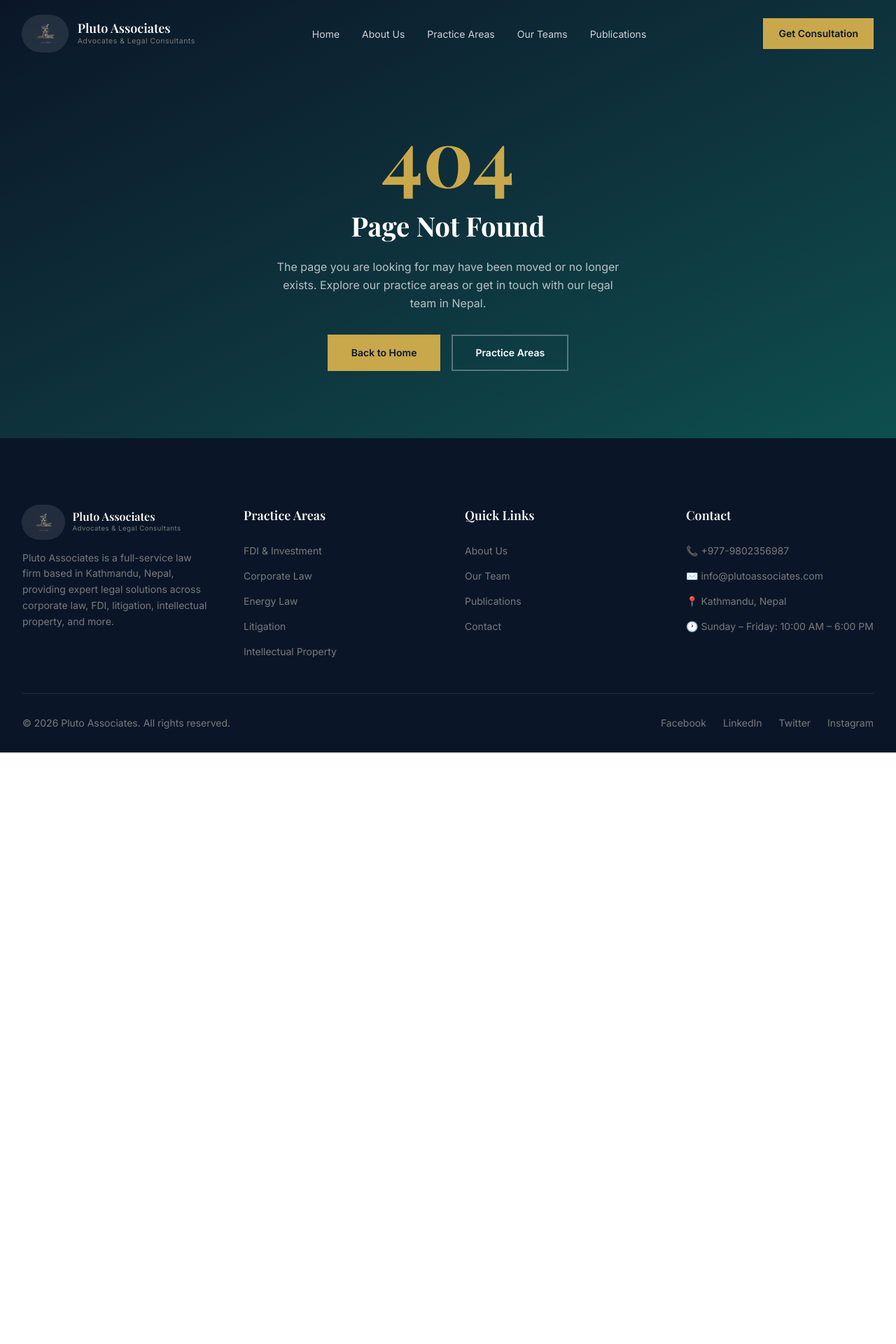
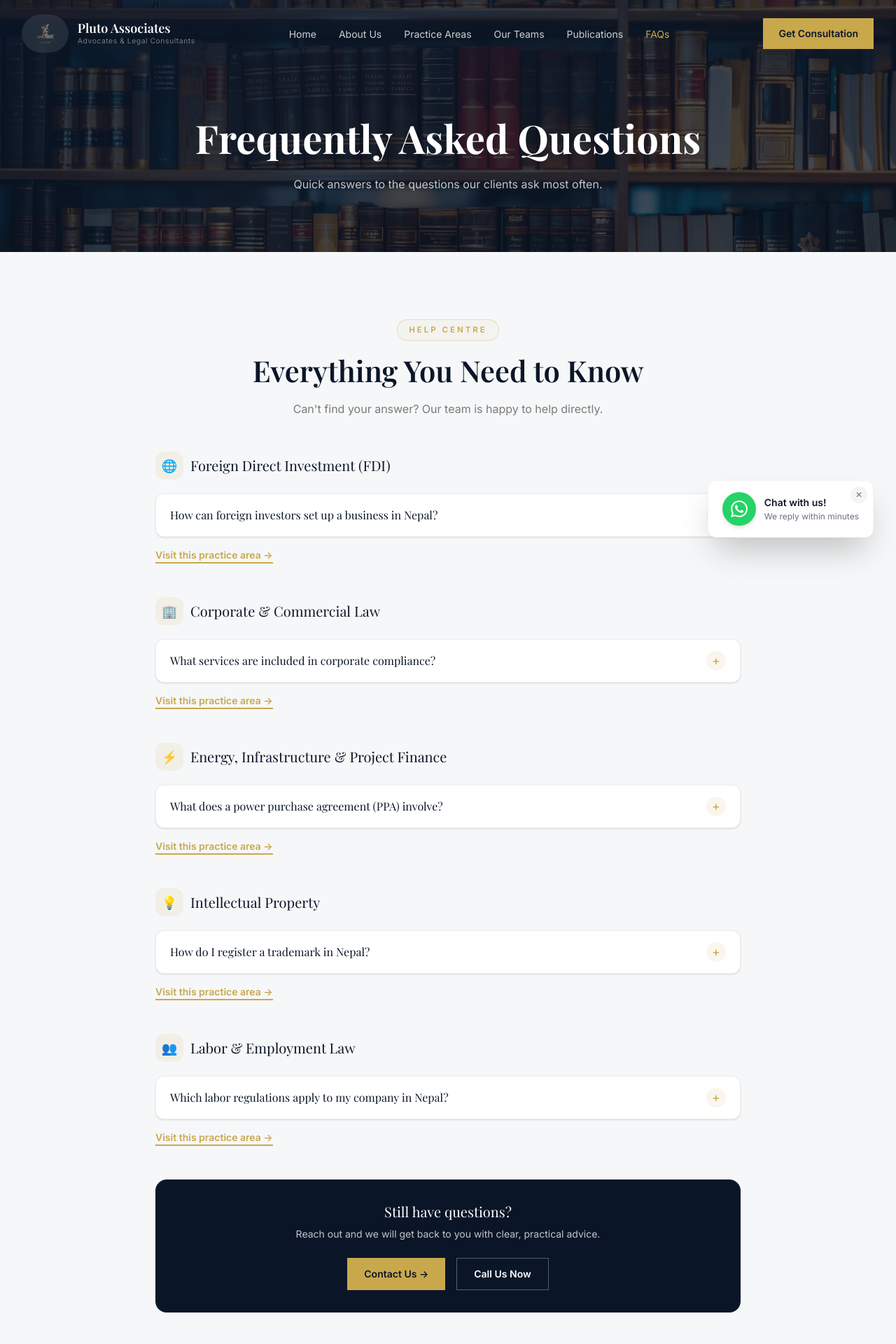
Before and after one commit to plutoassociates5-cyber/plutoassociates, a React (Vite) app: page /faq in a window 1280 px wide. Shown: the top 1920 px of the page at 70% size. Before the commit the page ends 1075 px from the top, so only its background shows below. Built offline with nearby package versions, Linux system fonts and the light colour scheme.

Commit message:
feat: add public FAQ page and link admin FAQs to it

```diff
--- a/scripts/prerender.cjs
+++ b/scripts/prerender.cjs
@@ -158,6 +158,7 @@ function buildSitemap(entry, published) {
     { loc: '/about', lastmod: today, freq: 'monthly', priority: '0.8' },
     { loc: '/practice-areas', lastmod: today, freq: 'monthly', priority: '0.9' },
     { loc: '/teams', lastmod: today, freq: 'monthly', priority: '0.8' },
+    { loc: '/faq', lastmod: today, freq: 'weekly', priority: '0.7' },
     { loc: '/publications', lastmod: today, freq: 'weekly', priority: '0.7' },
     { loc: '/contact', lastmod: today, freq: 'monthly', priority: '0.7' },
   ];
@@ -215,6 +216,7 @@ function buildSitemap(entry, published) {
     { path: '/about', dir: path.join(DIST, 'about') },
     { path: '/practice-areas', dir: path.join(DIST, 'practice-areas') },
     { path: '/teams', dir: path.join(DIST, 'teams') },
+    { path: '/faq', dir: path.join(DIST, 'faq') },
     { path: '/publications', dir: path.join(DIST, 'publications') },
     { path: '/contact', dir: path.join(DIST, 'contact') },
   ];
--- a/src/App.jsx
+++ b/src/App.jsx
@@ -8,6 +8,7 @@ import PracticeAreaDetailPage from './pages/PracticeAreaDetailPage';
 import TeamsPage from './pages/TeamsPage';
 import PublicationsPage from './pages/PublicationsPage';
 import ArticlePage from './pages/ArticlePage';
+import FaqPage from './pages/FaqPage';
 import ContactPage from './pages/ContactPage';
 import NotFoundPage from './pages/NotFoundPage';
 import ScrollToTop from './components/PublicHooks';
@@ -29,6 +30,7 @@ export default function App() {
           <Route path="/practice-areas" element={<PracticeAreasPage />} />
           <Route path="/practice-areas/:slug" element={<PracticeAreaDetailPage />} />
           <Route path="/teams" element={<TeamsPage />} />
+          <Route path="/faq" element={<FaqPage />} />
           <Route path="/publications" element={<PublicationsPage />} />
           <Route path="/publications/:slug" element={<ArticlePage />} />
           <Route path="/contact" element={<ContactPage />} />
--- a/src/components/PublicFooter.jsx
+++ b/src/components/PublicFooter.jsx
@@ -38,6 +38,7 @@ export default function PublicFooter() {
               <li><Link to="/about" className="text-text-light text-sm no-underline transition-colors duration-300 hover:text-gold">About Us</Link></li>
               <li><Link to="/teams" className="text-text-light text-sm no-underline transition-colors duration-300 hover:text-gold">Our Team</Link></li>
               <li><Link to="/publications" className="text-text-light text-sm no-underline transition-colors duration-300 hover:text-gold">Publications</Link></li>
+              <li><Link to="/faq" className="text-text-light text-sm no-underline transition-colors duration-300 hover:text-gold">FAQs</Link></li>
               <li><Link to="/contact" className="text-text-light text-sm no-underline transition-colors duration-300 hover:text-gold">Contact</Link></li>
             </ul>
           </div>
--- a/src/components/PublicNavbar.jsx
+++ b/src/components/PublicNavbar.jsx
@@ -9,6 +9,7 @@ const NAV_ITEMS = [
   { to: '/practice-areas', label: 'Practice Areas' },
   { to: '/teams', label: 'Our Teams' },
   { to: '/publications', label: 'Publications' },
+  { to: '/faq', label: 'FAQs' },
 ];
 
 export default function PublicNavbar() {
--- /dev/null
+++ b/src/pages/FaqPage.jsx
@@ -0,0 +1,110 @@
+import { useEffect, useState } from 'react';
+import { Link } from 'react-router-dom';
+import PublicNavbar from '../components/PublicNavbar';
+import PublicFooter from '../components/PublicFooter';
+import { WhatsAppPopup } from '../components/PublicUtils';
+import { getFaqs, getPracticeAreas } from '../utils/contentStore';
+import hero1 from '../assets/hero-1.jpeg';
+
+export default function FaqPage() {
+  const [open, setOpen] = useState({});
+  const faqs = getFaqs();
+  const areas = getPracticeAreas();
+
+  const general = faqs.filter((f) => f.area === 'general');
+  const areaFaqs = faqs.filter((f) => f.area !== 'general');
+  const groupedAreas = areas
+    .map((a) => ({ area: a, items: areaFaqs.filter((f) => f.area === a.id) }))
+    .filter((g) => g.items.length > 0);
+
+  const toggle = (id) => setOpen((prev) => ({ ...prev, [id]: !prev[id] }));
+
+  useEffect(() => {
+    const onHash = () => {
+      const id = window.location.hash.slice(1);
+      if (id) document.getElementById('faq-' + id)?.scrollIntoView({ behavior: 'smooth' });
+    };
+    onHash();
+  }, []);
+
+  const FAQAccordion = ({ list }) => (
+    <div className="flex flex-col gap-3">
+      {list.map((f) => {
+        const isOpen = !!open[f.id];
+        return (
+          <div key={f.id} id={`faq-${f.id}`} className="bg-white border border-light-gray rounded-xl overflow-hidden shadow-sm">
+            <button
+              onClick={() => toggle(f.id)}
+              className="w-full flex items-center justify-between gap-4 text-left px-5 py-4 bg-transparent border-none cursor-pointer group"
+              aria-expanded={isOpen}
+            >
+              <span className="font-serif text-navy text-base leading-snug group-hover:text-gold">{f.question}</span>
+              <span className={`w-7 h-7 rounded-full bg-gold/10 text-gold flex items-center justify-center text-lg shrink-0 transition-transform duration-300 ${isOpen ? 'rotate-45' : ''}`}>+</span>
+            </button>
+            <div className={`grid transition-all duration-300 ${isOpen ? 'grid-rows-[1fr]' : 'grid-rows-[0fr]'}`}>
+              <div className="overflow-hidden">
+                <div className="px-5 pb-5 text-text-body leading-relaxed border-t border-light-gray pt-4">{f.answer}</div>
+              </div>
+            </div>
+          </div>
+        );
+      })}
+    </div>
+  );
+
+  return (
+    <div>
+      <PublicNavbar />
+
+      <section className="relative h-[45vh] min-h-[300px] flex items-center justify-center text-center bg-cover bg-center" style={{ backgroundImage: `url(${hero1})` }}>
+        <div className="absolute inset-0 bg-gradient-to-br from-navy/88 to-navy/65" />
+        <div className="relative z-10 pt-[70px]">
+          <h1 className="font-serif text-[clamp(2.2rem,5vw,3.5rem)] text-white font-bold mb-3">Frequently Asked Questions</h1>
+          <p className="text-white/75 max-w-2xl mx-auto px-4">Quick answers to the questions our clients ask most often.</p>
+        </div>
+      </section>
+
+      <section className="py-16 lg:py-24 bg-[#f6f7f8]">
+        <div className="max-w-[900px] mx-auto px-4 sm:px-6 lg:px-8">
+          <div className="text-center max-w-3xl mx-auto mb-12">
+            <span className="inline-flex items-center gap-2 text-[0.72rem] font-semibold tracking-[3px] uppercase text-gold mb-4 px-4 py-1.5 border border-gold/30 rounded-full bg-gold/5 reveal-anim">Help Centre</span>
+            <h2 className="font-serif text-[clamp(1.8rem,4vw,2.6rem)] text-navy leading-tight mb-4 font-semibold reveal-anim">Everything You Need to Know</h2>
+            <p className="text-base text-text-light leading-relaxed reveal-anim">Can't find your answer? Our team is happy to help directly.</p>
+          </div>
+
+          {general.length > 0 && (
+            <div className="mb-12">
+              <h3 className="font-serif text-xl text-navy mb-5 flex items-center gap-2.5"><span className="w-10 h-10 rounded-xl bg-gold text-navy flex items-center justify-center text-lg shrink-0">💬</span> General</h3>
+              <FAQAccordion list={general} />
+            </div>
+          )}
+
+          {groupedAreas.map(({ area, items }) => (
+            <div key={area.id} id={`area-${area.id}`} className="mb-12">
+              <h3 className="font-serif text-xl text-navy mb-5 flex items-center gap-2.5">
+                <span className="w-10 h-10 rounded-xl bg-gold/10 flex items-center justify-center text-lg shrink-0">{area.icon}</span>
+                <span>{area.title}</span>
+              </h3>
+              <FAQAccordion list={items} />
+              <Link to={`/practice-areas/${area.id}`} className="inline-flex items-center gap-2 text-sm font-semibold text-gold no-underline border-b-2 border-gold mt-4 hover:gap-3 transition-all">Visit this practice area →</Link>
+            </div>
+          ))}
+
+          {faqs.length === 0 && <p className="text-text-light text-center py-10">FAQs will appear here soon.</p>}
+
+          <div className="bg-navy text-white rounded-2xl p-8 text-center mt-6 reveal-anim">
+            <h3 className="font-serif text-xl mb-2">Still have questions?</h3>
+            <p className="text-white/75 text-sm mb-6 max-w-md mx-auto">Reach out and we will get back to you with clear, practical advice.</p>
+            <div className="flex justify-center gap-4 flex-wrap">
+              <Link to="/contact" className="inline-flex items-center gap-2 px-6 py-3 bg-gold text-navy font-sans text-sm font-semibold no-underline hover:bg-white transition-colors duration-300">Contact Us →</Link>
+              <a href="tel:+977-9802356987" className="inline-flex items-center gap-2 px-6 py-3 bg-transparent text-white font-sans text-sm font-semibold border border-white/30 no-underline hover:border-gold hover:text-gold transition-colors duration-300">Call Us Now</a>
+            </div>
+          </div>
+        </div>
+      </section>
+
+      <PublicFooter />
+      <WhatsAppPopup />
+    </div>
+  );
+}
--- a/src/pages/PracticeAreaDetailPage.jsx
+++ b/src/pages/PracticeAreaDetailPage.jsx
@@ -4,6 +4,7 @@ import PublicNavbar from '../components/PublicNavbar';
 import PublicFooter from '../components/PublicFooter';
 import { WhatsAppPopup } from '../components/PublicUtils';
 import { getPracticeAreas } from '../utils/contentStore';
+import { getFaqs } from '../utils/contentStore';
 import { getPublishedArticles } from '../seo';
 
 function formatDate(d) {
@@ -19,6 +20,7 @@ export default function PracticeAreaDetailPage() {
   const prev = index > 0 ? AREAS[index - 1] : null;
   const next = index !== -1 && index < AREAS.length - 1 ? AREAS[index + 1] : null;
   const others = AREAS.filter((a) => a.id !== slug).slice(0, 3);
+  const areaFaqs = getFaqs().filter((f) => f.area === slug);
   const related = getPublishedArticles()
     .filter((a) => a.status === 'published' && a.category === area?.id)
     .slice(0, 3);
@@ -183,6 +185,34 @@ export default function PracticeAreaDetailPage() {
         </div>
       </section>
 
+      <section className="py-14 bg-white">
+        <div className="max-w-[1000px] mx-auto px-4 sm:px-6 lg:px-8">
+          <h2 className="font-serif text-2xl text-navy mb-2">FAQs — {area.title}</h2>
+          <p className="text-text-body mb-7">Common questions our clients ask about this practice area.</p>
+          {areaFaqs.length === 0 ? (
+            <div className="flex items-center justify-between flex-wrap gap-4 bg-off-white border border-light-gray rounded-xl p-6">
+              <p className="text-text-light">No FAQs published for this area yet.</p>
+              <Link to="/faq" className="inline-flex items-center gap-2 text-sm font-semibold text-gold no-underline border-b-2 border-gold hover:gap-3 transition-all">See all FAQs →</Link>
+            </div>
+          ) : (
+            <>
+              <div className="flex flex-col gap-3">
+                {areaFaqs.map((f) => (
+                  <details key={f.id} className="group border border-light-gray rounded-xl overflow-hidden bg-[#fbfbfc]">
+                    <summary className="list-none cursor-pointer flex items-center justify-between gap-4 px-5 py-4 font-serif text-navy text-base leading-snug">
+                      <span>{f.question}</span>
+                      <span className="w-6 h-6 rounded-full bg-gold/10 text-gold flex items-center justify-center text-base shrink-0">+</span>
+                    </summary>
+                    <div className="px-5 pb-5 text-text-body leading-relaxed border-t border-light-gray pt-4">{f.answer}</div>
+                  </details>
+                ))}
+              </div>
+              <Link to="/faq" className="inline-flex items-center gap-2 text-sm font-semibold text-gold no-underline border-b-2 border-gold hover:gap-3 transition-all mt-6">See all FAQs →</Link>
+            </>
+          )}
+        </div>
+      </section>
+
       {(prev || next) && (
         <section className="py-8 border-t border-gray">
           <div className="max-w-[1000px] mx-auto px-4 sm:px-6 lg:px-8 flex flex-col sm:flex-row justify-between gap-4">
--- a/src/seo.js
+++ b/src/seo.js
@@ -1,7 +1,7 @@
 import { useEffect } from 'react';
 import { useLocation } from 'react-router-dom';
 import { getArticles, getSeedArticles } from './utils/storage';
-import { getPracticeAreas } from './utils/contentStore';
+import { getPracticeAreas, getFaqs } from './utils/contentStore';
 
 /**
  * Central SEO configuration for Pluto Associates (Vite + React SPA).
@@ -84,6 +84,15 @@ export const ROUTES = {
       'Contact Pluto Associates in Kathmandu, Nepal. Call +977-9802356987, email info@plutoassociates.com or request a legal consultation within 24 hours.',
     keywords: 'contact law firm Nepal, lawyer consultation Kathmandu, law firm phone Nepal, legal advice Nepal contact',
     canonical: '/contact',
+    ogType: 'website',
+    robots: 'index, follow',
+  },
+  '/faq': {
+    title: 'FAQs — Pluto Associates | Advocates & Legal Consultants Nepal',
+    description:
+      'Frequently asked questions about Pluto Associates\' services: FDI, corporate law, energy, litigation, intellectual property and legal consultations in Nepal.',
+    keywords: 'law firm FAQ Nepal, legal questions Nepal, Pluto Associates FAQs, legal consultation questions, corporate law FAQ Nepal',
+    canonical: '/faq',
     ogType: 'website',
     robots: 'index, follow',
   },
@@ -353,6 +362,24 @@ export function buildJsonLd(path) {
     };
   }
 
+  if (path === '/faq') {
+    const faqs = getFaqs();
+    return {
+      '@context': 'https://schema.org',
+      '@graph': [
+        webPageLd('FAQs', '/faq', ROUTES['/faq'].description),
+        {
+          '@type': 'FAQPage',
+          mainEntity: faqs.map((f) => ({
+            '@type': 'Question',
+            name: f.question,
+            acceptedAnswer: { '@type': 'Answer', text: f.answer },
+          })),
+        },
+      ],
+    };
+  }
+
   const practiceAreaMatch = path.match(/^\/practice-areas\/([^/]+)\/?$/);
   if (practiceAreaMatch) {
     const area = findPracticeAreaBySlug(decodeURIComponent(practiceAreaMatch[1]));
```
